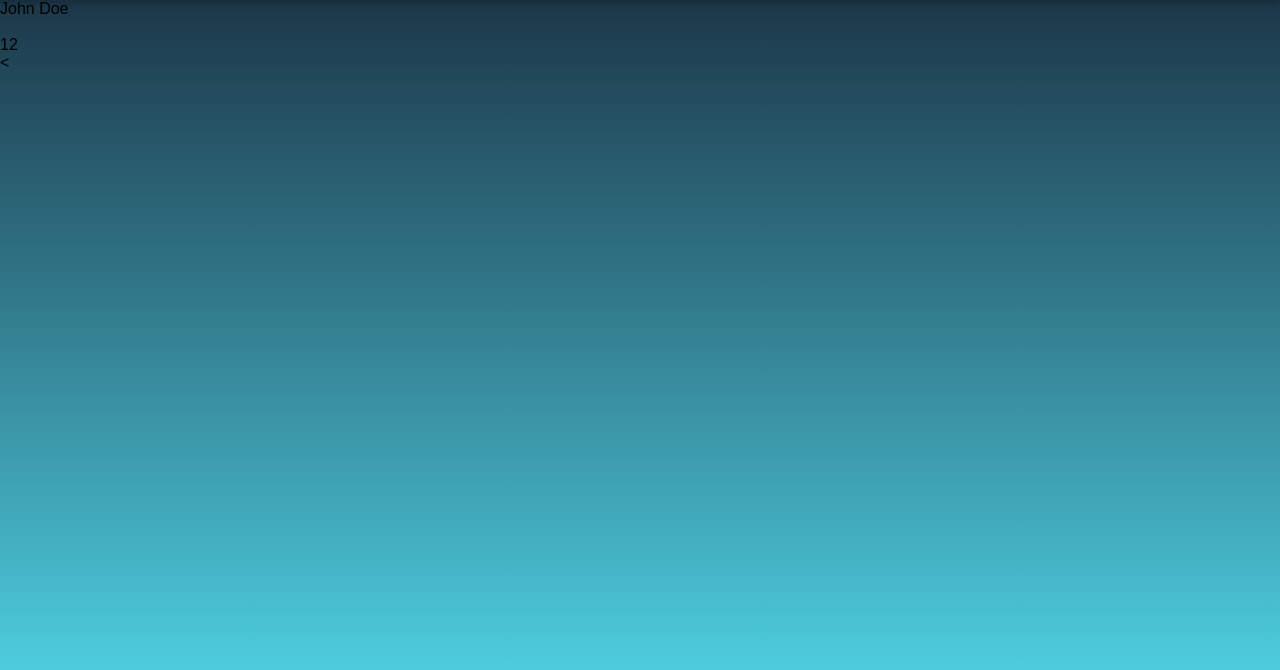
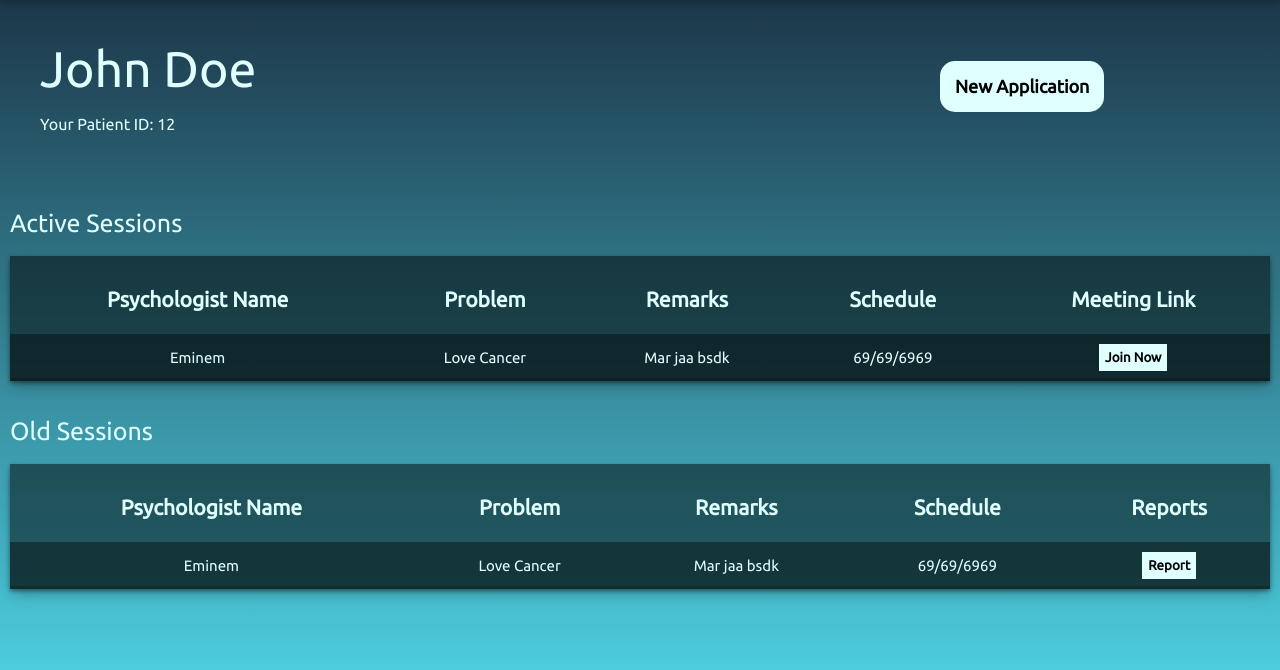
Before and after one commit to rkumar061/hackcbs4, a PHP site: page /hackcbs4/psy-session/patient-dashboard.php in a window 1280 px wide. Shown: the part 114-784 px from the top of the page. Run offline with PHP 8.4, Linux system fonts and the light colour scheme.

Commit message:
Patient Dashboard Frontend Complete
Add Backend for further commit.

```diff
--- a/psy-session/patient-dashboard.php
+++ b/psy-session/patient-dashboard.php
@@ -15,15 +15,199 @@ if (isset($_SESSION['uid'])){
     <meta name="viewport" content="width=device-width, initial-scale=1.0">
     <title>Document</title>
 </head>
+<style>
+    .profile-wrapper{
+        margin:0px;
+        display: flex;
+        justify-content: space-between;
+        align-items:center;
+        padding:40px;
+        font-family: 'Ubuntu', sans-serif;
+        color: rgb(224,255,255);
+    }
+
+    .patient-name{
+        font-size:50px;
+        font-weight: medium;
+    }
+
+    .patient-id{
+        padding-top:4px;
+    }
+
+    .profile-btn-wrapper{
+        width: 25%;
+        display:flex;
+        justify-content: space-between;
+        align-items:center;
+        font-family: inherit;
+    }
+
+    .meetings-btn{
+      background:rgb(224,255,255);
+      color: rgba(0,0,0,1);
+      padding: 15px;
+      border-radius:15px;
+      border: none;
+      transition: 0.3s;
+      font-family: inherit;
+      font-weight:bold;
+      font-size: 18px;
+    }
+
+    .meetings-btn:hover{
+        background:none;
+      color: rgb(224,255,255);
+      padding: 15px;
+      font-weight: bold;
+      border-radius: 30px;
+      border: 3px solid rgb(224,255,255);
+      font-family: inherit;
+      font-size: 18px;
+
+    }
+
+    .anchor-btn{
+      margin: 0px;
+      padding: 0px;
+      font-family: inherit;
+      text-decoration: none;
+      color: inherit;
+    }
+
+    .content-wrapper{
+      padding-left:10px;
+      padding-right:10px;
+      margin:0px;
+    }
+
+    .table-general{
+        width:100%;
+        align: center;
+        background: none;
+        border: 0px;
+        box-shadow: rgba(0, 0, 0, 0.4) 0px 2px 4px, rgba(0, 0, 0, 0.3) 0px 7px 13px -3px, rgba(0, 0, 0, 0.2) 0px -3px 0px inset;
+    }
+
+    .table-general thead{
+        background-color: rgba(0,0,0,0.5);
+        color: rgb(224,255,255);
+        text-align: center;
+        font-family: 'Ubuntu', sans-serif;
+        font-size:18px;
+    }
+
+    .table-general th{
+        padding-left: 15px;
+        padding-right: 15px;
+        padding-top: 10px;
+        margin:0px;
+    }
+
+    .table-general tbody{
+        background-color: rgba(0,0,0, 0.7);
+        color: rgb(224,255,255);
+        text-align: center;
+        font-family: 'Ubuntu', sans-serif;
+        font-size: 15px;
+    }
+
+    .table-general td{
+        padding-left: 15px;
+        padding-right: 15px;
+        padding-top: 10px;
+        padding-bottom: 10px;
+    }
+
+    .table-p-btn{
+      background:rgb(224,255,255);
+      color: rgba(0,0,0,1);
+      padding: 6px;
+      border-radius:0px;
+      border: none;
+      transition: 0.3s;
+      font-family: inherit;
+      font-weight:bold;
+    }
+
+    .table-p-btn:hover{
+      background:none;
+      color: rgb(224,255,255);
+      padding: 6px;
+      font-weight: bold;
+      border-radius: 15px;
+      border: 3px solid rgb(224,255,255);
+      font-family: inherit;
+    }
+
+    .table-header{
+        font-family:'Ubuntu', sans-serif;
+        font-size: 25px;
+        font-weight:medium;
+        color: rgb(224,255,255);
+    }
+
+</style>
+
 <body>
     <?php include 'header.php' ?>
 
     <section class="profile-wrapper">
         <div>
             <span class="patient-name">John Doe</span><br><br>
-            <span class="patient-id">12</span>
+            <span class="patient-id">Your Patient ID: 12</span>
         </div>
-        <div>
-            <
+        <div class="profile-btn-wrapper">
+            <button class="meetings-btn new-application"><a class="anchor-btn" href="#">New Application</a></button>
+        </div>
+</section>
+<section class="content-wrapper">
+<section>
+    <br><br><span class="table-header">Active Sessions</span><br><br>
+    <table cellspacing="0px" class="table-general current-session-table">
+        <thead>
+            <tr>
+                <th><h1>Psychologist Name</h1></th>
+                <th><h1>Problem</h1></th>
+                <th><h1>Remarks</h1></th>
+                <th><h1>Schedule</h1></th>
+                <th><h1>Meeting Link</h1></th>
+            </tr>
+        </thead>
+        <tbody>
+            <tr>
+                <td class="table-psy-name">Eminem</td>
+                <td class="table-p-problem">Love Cancer</td>
+                <td class="table-psy-remarks">Mar jaa bsdk</td>
+                <td class="table-session-schedule">69/69/6969</td>
+                <td class="table-meeting-link"><button class="table-p-btn"><a href="#" class="anchor-btn">Join Now</a></button></td>
+            </tr>
+        </tbody>
+    </table>
+</section>
+<br><br><span class="table-header">Old Sessions</span><br><br>
+<section>
+    <table cellspacing="0px" class="table-general old-session-table">
+        <thead>
+            <tr>
+                <th><h1>Psychologist Name</h1></th>
+                <th><h1>Problem</h1></th>
+                <th><h1>Remarks</h1></th>
+                <th><h1>Schedule</h1></th>
+                <th><h1>Reports</h1></th>
+            </tr>
+        </thead>
+        <tbody>
+            <tr>
+                <td class="table-psy-name">Eminem</td>
+                <td class="table-p-problem">Love Cancer</td>
+                <td class="table-psy-remarks">Mar jaa bsdk</td>
+                <td class="table-session-schedule">69/69/6969</td>
+                <td class="table-meeting-link"><button class="table-p-btn"><a href="report.php" class="anchor-btn">Report</a></button></td>
+            </tr>
+        </tbody>
+    </table>
+</section>
+</section>
 </body>
 </html>
```
